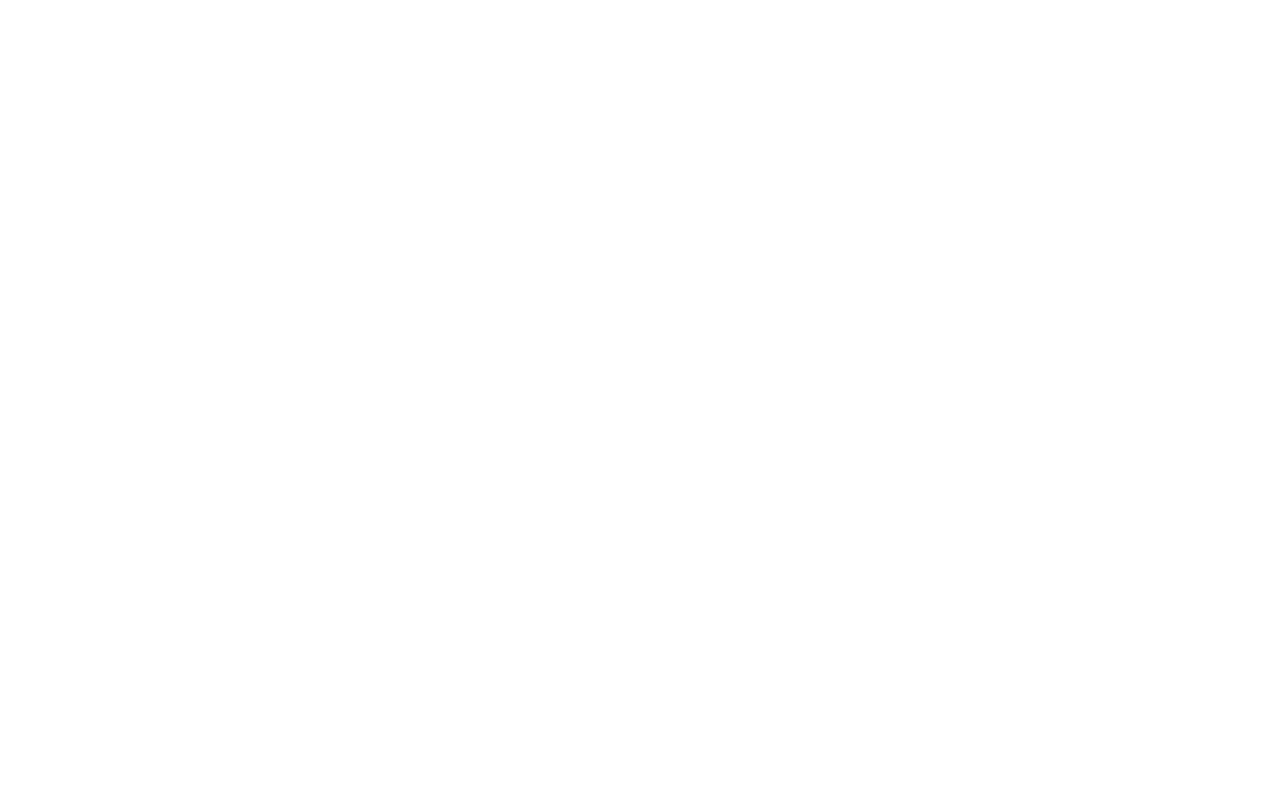
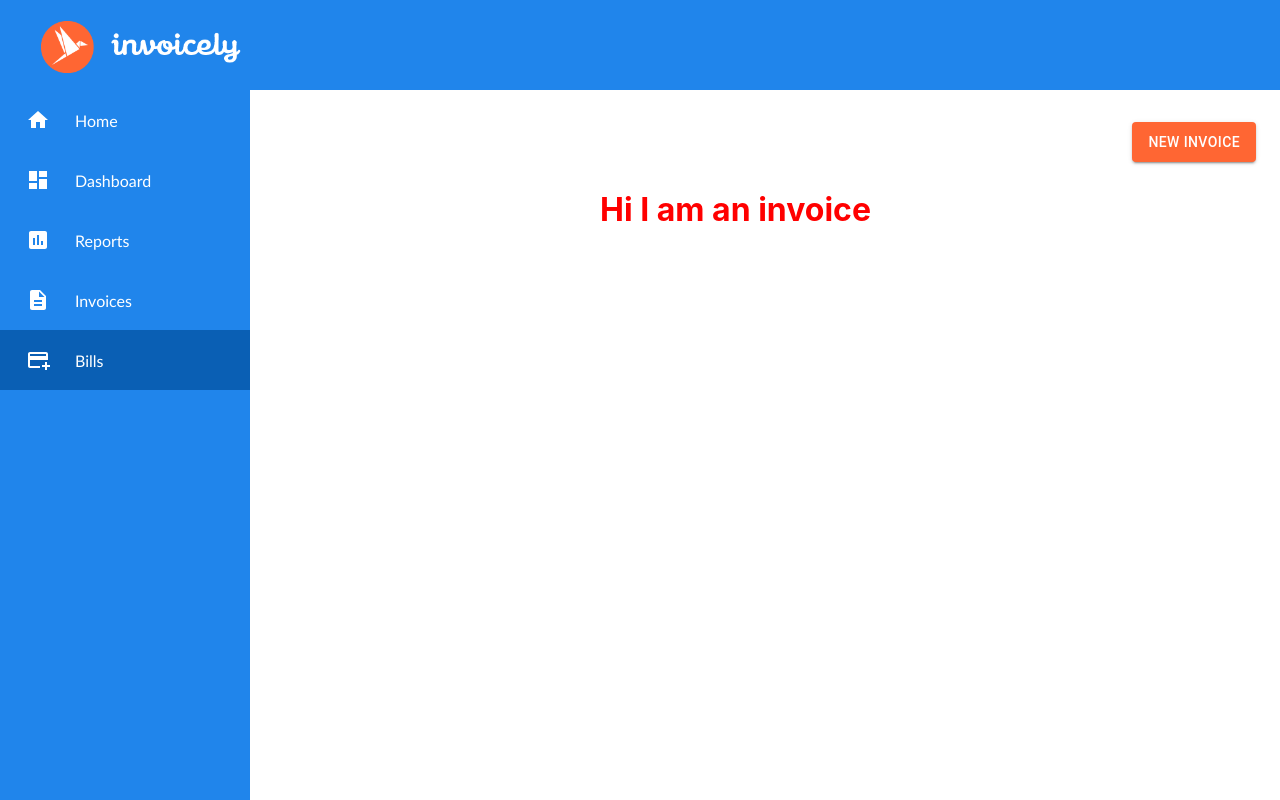
Before and after one commit to Andreea-me/Invoice-React-App, a React (Create React App) app: page /bills in a window 1280 px wide. Before the commit this address had no page. Shown: the top 800 px of the page. Built offline with nearby package versions, Linux system fonts and the light colour scheme.

Commit message:
done button

```diff
--- a/src/App.css
+++ b/src/App.css
@@ -50,8 +50,9 @@
   border-radius: 10px;
 }
 
-button {
+.button {
   border: none;
+  margin: 10px;
   background-color: white;
   padding: 20px;
   border-radius: 10px;
@@ -60,54 +61,93 @@
 }
 
 .link-btn {
+  border: none;
   background: none;
   color: white;
   text-decoration: underline;
 }
 
 .sidebar {
-  margin:  0;
-  padding: 0;
-  margin-top: 0;
-  height: 950px;
+  height: 879px;
   width: 250px;
-  background-color: #2085EB;
+  background-color: #2085eb;
 }
 
-.sidebarList{
+.sidebarList {
   padding: 0;
-  height: auto;
+  margin: 0;
+  height: 100%;
   width: 100%;
 }
 
-.sidebarList .row{
+.sidebarList .row {
   width: 100%;
   height: 60px;
   list-style-type: none;
   margin: 0%;
-display:flex ;
+  display: flex;
   flex-direction: row;
   color: white;
-justify-content:center ;
+  justify-content: center;
   align-items: center;
-font-family: 'Trebuchet MS', 'Lucida Sans Unicode', 'Lucida Grande', 'Lucida Sans', Arial, sans-serif;
+  font-family: "Trebuchet MS", "Lucida Sans Unicode", "Lucida Grande",
+    "Lucida Sans", Arial, sans-serif;
 }
 
-.sidebarList .row:hover{
+.sidebarList .row:hover {
   cursor: pointer;
-  background-color: #0A5FB4;
+  background-color: #0a5fb4;
 }
 
-.sidebarList #active{
-  background-color: #0A5FB4;
+.sidebarList #active {
+  background-color: #0a5fb4;
 }
 
-.row #icon{
+.row #icon {
   flex: 30%;
   display: grid;
   place-items: center;
 }
 
-.row #title{
+.row #title {
   flex: 70%;
 }
+
+.navbar {
+  height: 90px;
+  width: 100%;
+  background-color: #2085eb;
+  margin: 0;
+  padding: 0;
+}
+
+.navbar p {
+  margin: 0;
+}
+
+img {
+  padding: 1.3rem;
+  width: 200px;
+  margin-left: 20px;
+  justify-content: center;
+  align-items: center;
+}
+
+.error {
+  color: red;
+  font-weight: 700;
+}
+
+.newInvoiceButton {
+  justify-content: flex-end;
+  align-items: center;
+  color: #0a5fb4;
+}
+
+.create-invoice{
+  color: red;
+  display: grid;
+  margin-top: -800px;
+  margin-left: 600px;
+  position: absolute;
+}
--- /dev/null
+++ b/src/CreateInvoice.jsx
@@ -0,0 +1,11 @@
+import React from 'react'
+
+const CreateInvoice = () => {
+  return (
+    <div className='create-invoice'>
+        <h1>Hi I am an invoice</h1>
+    </div>
+  )
+}
+
+export default CreateInvoice
--- /dev/null
+++ b/src/Dashboard.jsx
@@ -0,0 +1,14 @@
+import React from 'react'
+import Navbar from './Navbar'
+import Sidebar from './Sidebar'
+
+const Dashboard = () => {
+  return (
+    <div>
+        <Navbar />
+        <Sidebar/>
+    </div>
+  )
+}
+
+export default Dashboard
--- a/src/Home.jsx
+++ b/src/Home.jsx
@@ -1,13 +1,17 @@
 import React from "react";
 import "./App.css";
+import CreateInvoice from "./CreateInvoice";
+import Navbar from "./Navbar";
 import Sidebar from "./Sidebar";
 
 const Home = () => {
   return (
-    <>
-      <div className="homePage"></div>
-      <Sidebar/>
-    </>
+    <div className="homePage">
+      <Navbar/>
+      <Sidebar />
+      <CreateInvoice/>
+
+    </div>
   );
 };
 
--- /dev/null
+++ b/src/Invoices.jsx
@@ -0,0 +1,14 @@
+import React from 'react'
+import Navbar from './Navbar'
+import Sidebar from './Sidebar'
+
+const Invoices = () => {
+  return (
+    <div>
+        <Navbar />
+        <Sidebar />
+    </div>
+  )
+}
+
+export default Invoices
--- a/src/Login.jsx
+++ b/src/Login.jsx
@@ -1,21 +1,26 @@
 import React from "react";
 import { useState } from "react";
 import { useNavigate } from "react-router-dom";
+import validation from "./validation";
 
 export const Login = (props) => {
   const navigate = useNavigate();
   const [email, setEmail] = useState("");
   const [password, setPassword] = useState("");
+  const [errors, setErrors] = useState({});
 
   const users = [{ email: "dinu@gmail.com", password: "testpassword" }];
 
   const handleSubmit = (e) => {
     e.preventDefault();
+    setErrors(validation({ email, password }));
+
     const account = users.find((user) => user.email === email);
     if (account && account.password === password) {
-      navigate("home");
+      navigate("/home");
     }
   };
+
   return (
     <div className="auth-form-container">
       <form className="login-form" onSubmit={handleSubmit}>
@@ -29,6 +34,7 @@
           id="email"
           name="email"
         />
+        {errors.email && <p className="error">{errors.email}</p>}
         <label htmlFor="password">Password</label>
         <input
           value={password}
@@ -38,7 +44,8 @@
           id="password"
           name="password"
         />
-        <button type="submit">Log In</button>
+        {errors.password && <p className="error">{errors.password}</p>}
+        <button type="submit" className="button">Log In</button>
         <button
           className="link-btn"
           onClick={() => props.onFormSwitch("register")}
--- /dev/null
+++ b/src/Navbar.js
@@ -0,0 +1,29 @@
+import React from "react";
+import Logo from "./image/logo.png";
+import { Button } from "@mui/material";
+import { Box } from "@mui/system";
+
+const Navbar = () => {
+  return (
+    <div className="navbar">
+      <img src={Logo} alt="logo" />
+      <Box
+        m={3}
+        //margin
+        display="flex"
+        justifyContent="flex-end"
+        alignItems="flex-end"
+      >
+        <Button
+          className="newInvoiceButton"
+          variant="contained"
+          sx={{ backgroundColor: "#ff6633", height: 40 }}
+        >
+          New Invoice
+        </Button>
+      </Box>
+    </div>
+  );
+};
+
+export default Navbar;
--- a/src/Register.jsx
+++ b/src/Register.jsx
@@ -40,7 +40,7 @@
           id="password"
           name="password"
         />
-        <button type="submit" onClick={() => props.onFormSwitch("login")}>
+        <button type="submit" className="button" onClick={() => props.onFormSwitch("login")}>
           Register
         </button>
         <button
--- a/src/index.js
+++ b/src/index.js
@@ -6,15 +6,21 @@
 import { BrowserRouter, Route, Routes } from "react-router-dom";
 import Login from "./Login";
 import Home from "./Home";
+import Dashboard from "./Dashboard";
+import Invoices from "./Invoices";
 
 const root = ReactDOM.createRoot(document.getElementById("root"));
 root.render(
   <React.StrictMode>
     <BrowserRouter>
       <Routes>
-        <Route index element={<App />}/>
-        <Route path="login" element={<Login/>} />
-        <Route path="home" element={<Home />} />
+        <Route index element={<App />} />
+        <Route path="/login" element={<Login />} />
+        <Route path="/home" element={<Home />} />
+        <Route path="/dashboard" element={<Dashboard />} />
+        <Route path="/reports" element={<Home />} />
+        <Route path="/invoices" element={<Invoices />} />
+        <Route path="/bills" element={<Home />} />
       </Routes>
     </BrowserRouter>
   </React.StrictMode>
--- /dev/null
+++ b/src/validation.js
@@ -0,0 +1,18 @@
+const validation = (values) => {
+  const users = [{ email: "dinu@gmail.com", password: "testpassword" }];
+  let errors = {};
+  if (!values.email) {
+    errors.email = "Email is required";
+  }else if (values.email !== users.email) {
+    errors.email = "Email is incorrect";
+  }
+  if (!values.password) {
+    errors.password = "Password is required";
+  }else if(values.password !== users.password){
+    errors.password = "Password is incorrect";
+  }
+
+  return errors;
+};
+
+export default validation;
```
Also changed, not shown: src/Ceva.jsx (added, +46 -0 lines), src/NewInvoiceButton.jsx (added, +11 -0 lines), src/image/logo.png (added). Lines whose indentation alone changed are shown as unchanged.
